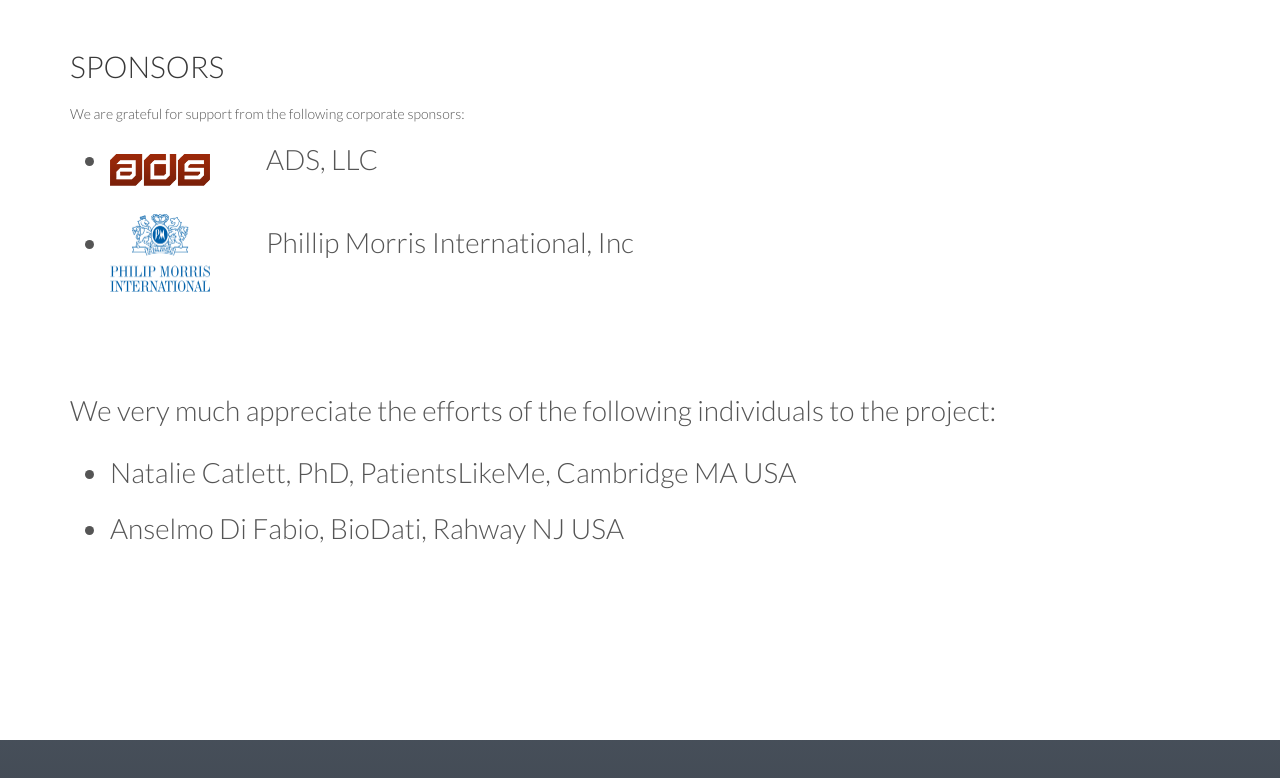
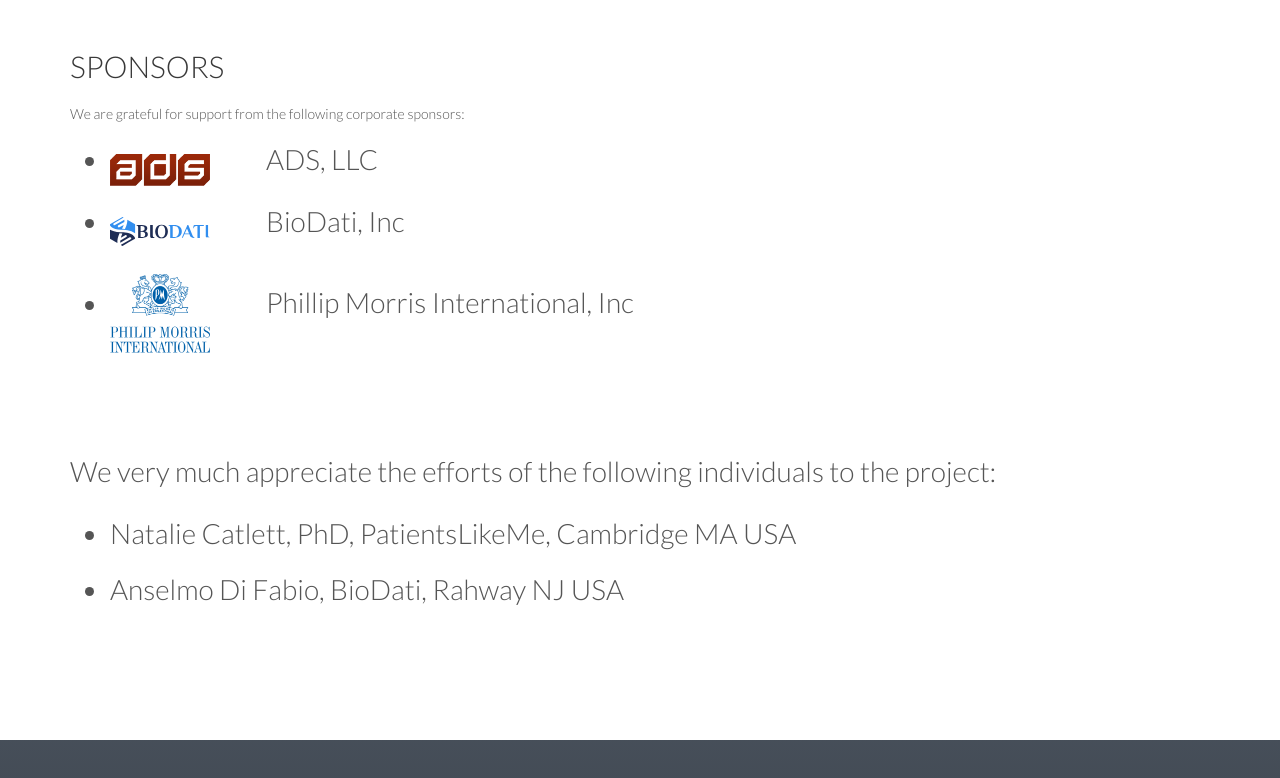
Before and after one commit to belbio/belbiogithubio, a plain HTML site: page credits.html in a window 1280 px wide. Drawn offline with nearby package versions, Linux system fonts and the light colour scheme.

Commit message:
Added BioDati credit

```diff
--- a/credits.html
+++ b/credits.html
@@ -33,6 +33,7 @@
                     We are grateful for support from the following corporate sponsors:
                     <ul>
                         <li class="logo"><img class="logo" src="media/ads-logo.png" width="100">ADS, LLC</li>
+                        <li class="logo"><img class="logo" src="media/bioDatiLogo.svg" width="100">BioDati, Inc</li>
                         <li class="logo"><img class="logo" src="media/pmi-logo.gif" width="100">Phillip Morris International, Inc</li>
                     </ul>
                     </br>
```
Also changed, not shown: media/bioDatiLogo.svg (added).
